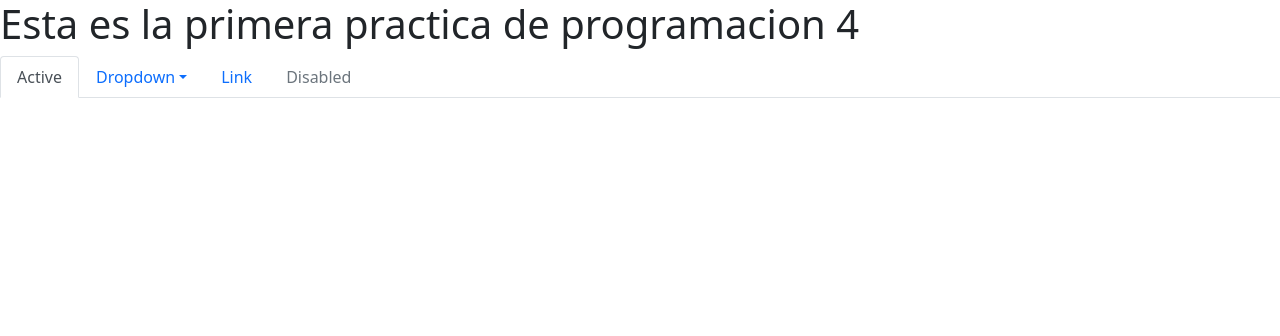
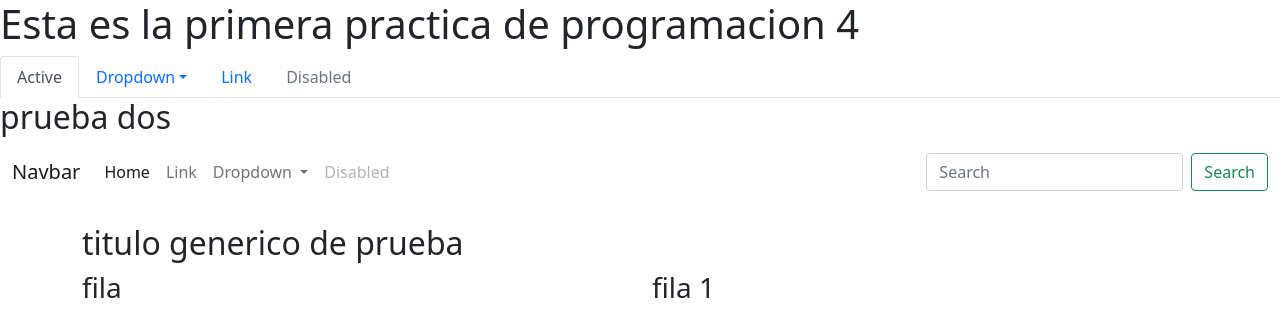
Before and after one commit to CesarAndreChavezHerrera/programacion_4, a plain HTML site: page p1/index.html in a window 1280 px wide. Drawn offline with nearby package versions, Linux system fonts and the light colour scheme.

Commit message:
prueba de bootstrap

```diff
--- a/p1/index.html
+++ b/p1/index.html
@@ -45,6 +45,60 @@
         <li class="nav-item">
           <a class="nav-link disabled" href="#" tabindex="-1" aria-disabled="true">Disabled</a>
         </li>
-      </ul>
+    </ul>
+
+    <h2>prueba dos</h2>
+    <nav class="navbar navbar-expand-lg navbar-light bg-black">
+        <div class="container-fluid">
+          <a class="navbar-brand" href="#">Navbar</a>
+          <button class="navbar-toggler" type="button" data-bs-toggle="collapse" data-bs-target="#navbarSupportedContent" aria-controls="navbarSupportedContent" aria-expanded="false" aria-label="Toggle navigation">
+            <span class="navbar-toggler-icon"></span>
+          </button>
+          <div class="collapse navbar-collapse" id="navbarSupportedContent">
+            <ul class="navbar-nav me-auto mb-2 mb-lg-0">
+              <li class="nav-item">
+                <a class="nav-link active" aria-current="page" href="#">Home</a>
+              </li>
+              <li class="nav-item">
+                <a class="nav-link" href="#">Link</a>
+              </li>
+              <li class="nav-item dropdown">
+                <a class="nav-link dropdown-toggle" href="#" id="navbarDropdown" role="button" data-bs-toggle="dropdown" aria-expanded="false">
+                  Dropdown
+                </a>
+                <ul class="dropdown-menu" aria-labelledby="navbarDropdown">
+                  <li><a class="dropdown-item" href="#">Action</a></li>
+                  <li><a class="dropdown-item" href="#">Another action</a></li>
+                  <li><hr class="dropdown-divider"></li>
+                  <li><a class="dropdown-item" href="#">Something else here</a></li>
+                </ul>
+              </li>
+              <li class="nav-item">
+                <a class="nav-link disabled" href="#" tabindex="-1" aria-disabled="true">Disabled</a>
+              </li>
+            </ul>
+            <form class="d-flex">
+              <input class="form-control me-2" type="search" placeholder="Search" aria-label="Search">
+              <button class="btn btn-outline-success" type="submit">Search</button>
+            </form>
+          </div>
+        </div>
+      </nav>
+    </br>
+
+    <div class="container">
+        <h2>titulo generico de prueba</h2>
+    </div>
+
+    <div class="container">
+        <div class="row">
+            <div class="col-sm">
+                <h3>fila</h3>
+            </div>
+            <div class="col-sm">
+                <h3>fila 1</h3>
+            </div>
+        </div>
+    </div>
 </body>
 </html>
```
